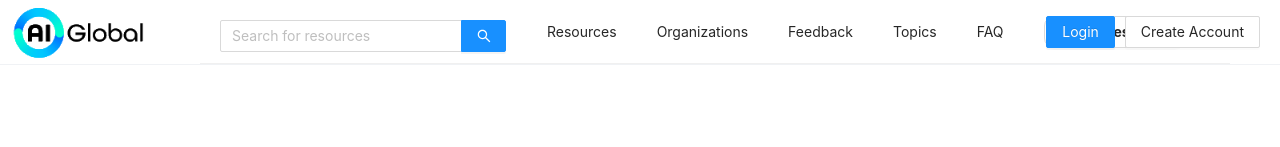
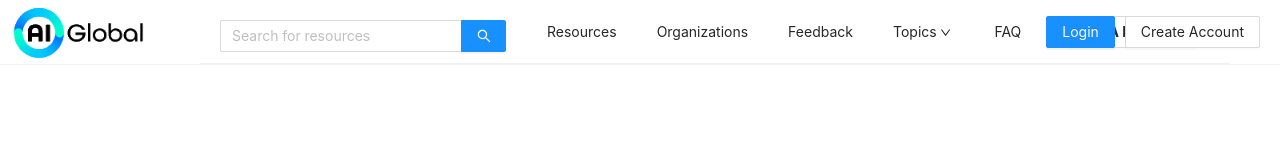
Before and after one commit to vora/ai-portal, a React (Create React App) app: page /faq in a window 1280 px wide. Shown: the top 147 px of the page. Built offline with nearby package versions, Linux system fonts and the light colour scheme; no server answers.

Commit message:
minor aesthetics

```diff
--- a/src/components/NavBar.js
+++ b/src/components/NavBar.js
@@ -2,6 +2,7 @@ import React from 'react';
 import { Affix, Menu, Header, Search, Button } from '../ant';
 import LoginButton from '../components/LoginButton';
 import { useHistory } from 'react-router';
+import { DownOutlined } from '@ant-design/icons';
 
 const { SubMenu } = Menu;
 
@@ -50,7 +51,14 @@ function NavBar() {
           <Menu.Item key="feedback" onClick={() => history.push('/feedback')}>
             Feedback
           </Menu.Item>
-          <SubMenu key="topics-submenu" title="Topics">
+          <SubMenu
+            key="topics-submenu"
+            title={
+              <span>
+                Topics <DownOutlined style={{ fontSize: '0.8em' }} />
+              </span>
+            }
+          >
             <Menu.Item key="topics" onClick={() => history.push('/topics')}>
               Health
             </Menu.Item>
```
